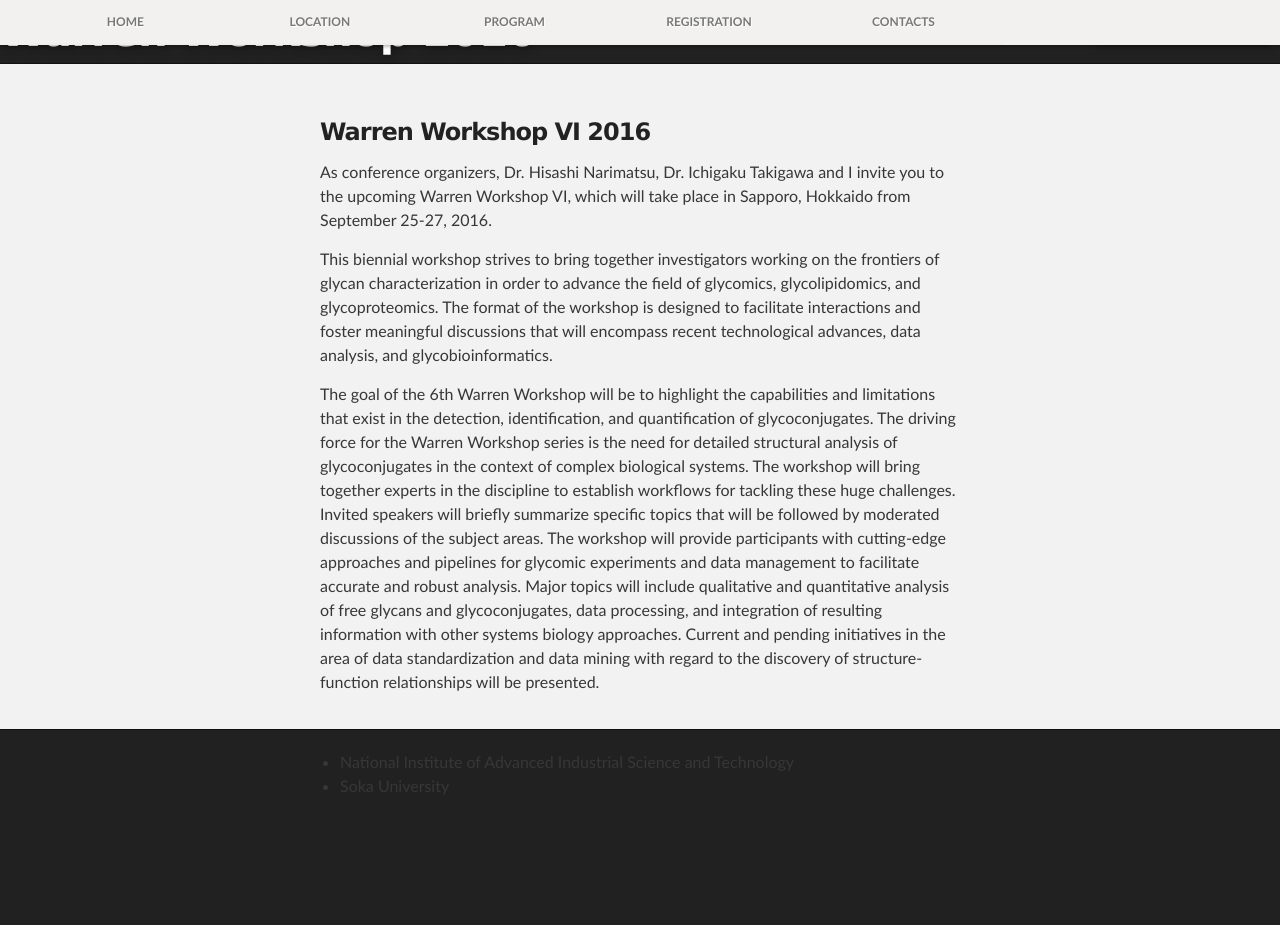
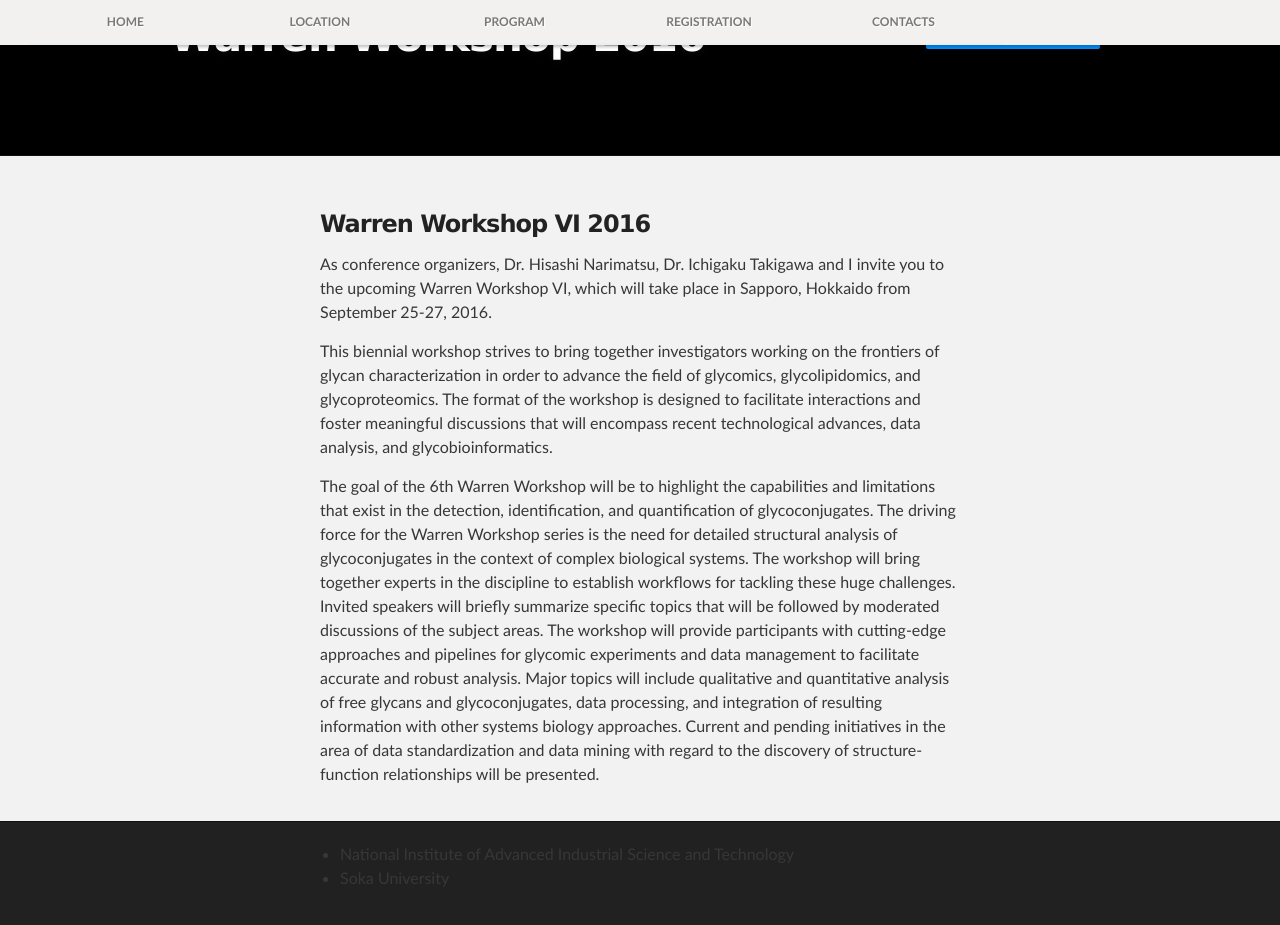
Before and after one commit to yamazakiM/WarrenWorkshop2016, a Jekyll site: the page built from index.md, in a window 1280 px wide and 925 px high. Built offline with Jekyll 4.4.1, drawn with Linux system fonts in a browser that asks for light colours; Markdown is read by kramdown in place of the engine named in the settings.

Commit message:
Update stylesheet.css

```diff
--- a/stylesheets/stylesheet.css
+++ b/stylesheets/stylesheet.css
@@ -465,6 +465,23 @@ html {
     white-space: normal
     padding: 0 1px;
 }
+.topMainVis {
+    position: relative;
+    margin: 5px 0 0;
+    height: 150px;
+    background-color:#000;
+    overflow: hidden;
+    clear: both;
+}
+
+.topMainVis_inner {
+    position: relative;
+    width: 940px;
+    height: 100%;
+    margin: 0 auto;
+    background-size: 223px auto;
+    z-index: 200;
+}
 
 footer .inner ul li{
   list-style:none;
```
